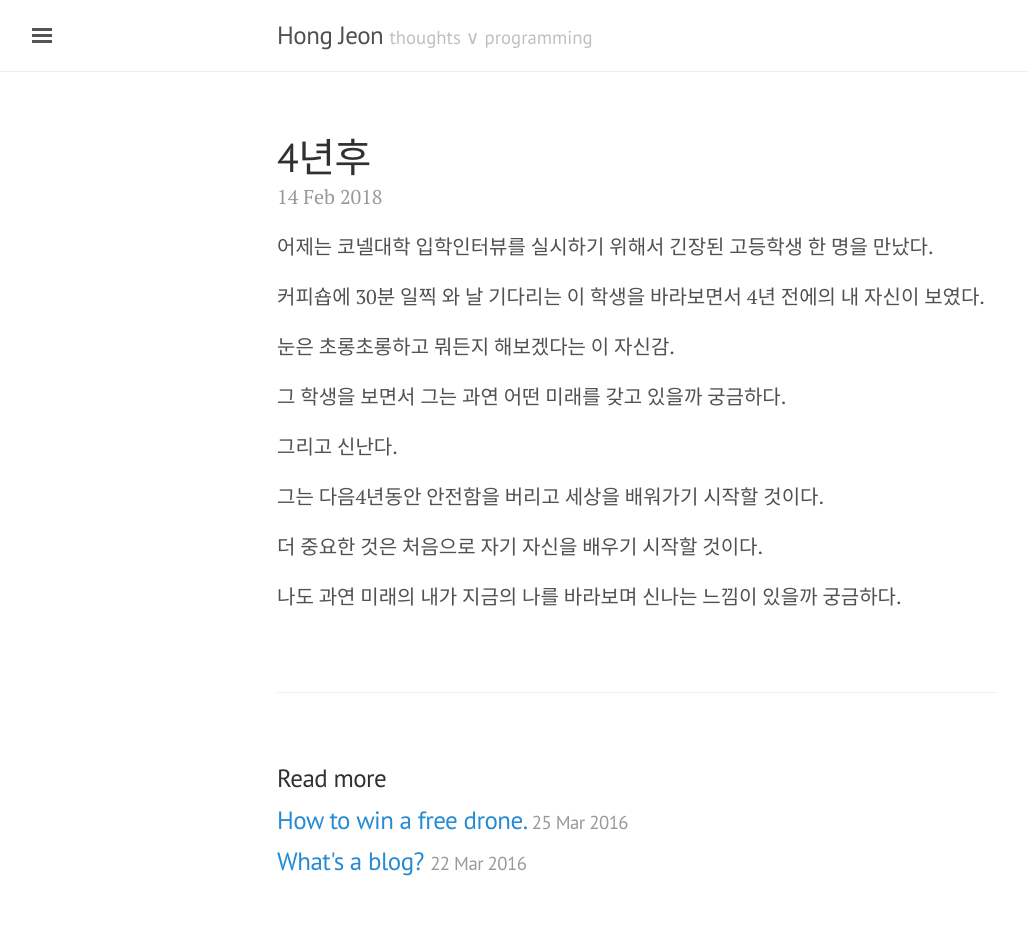
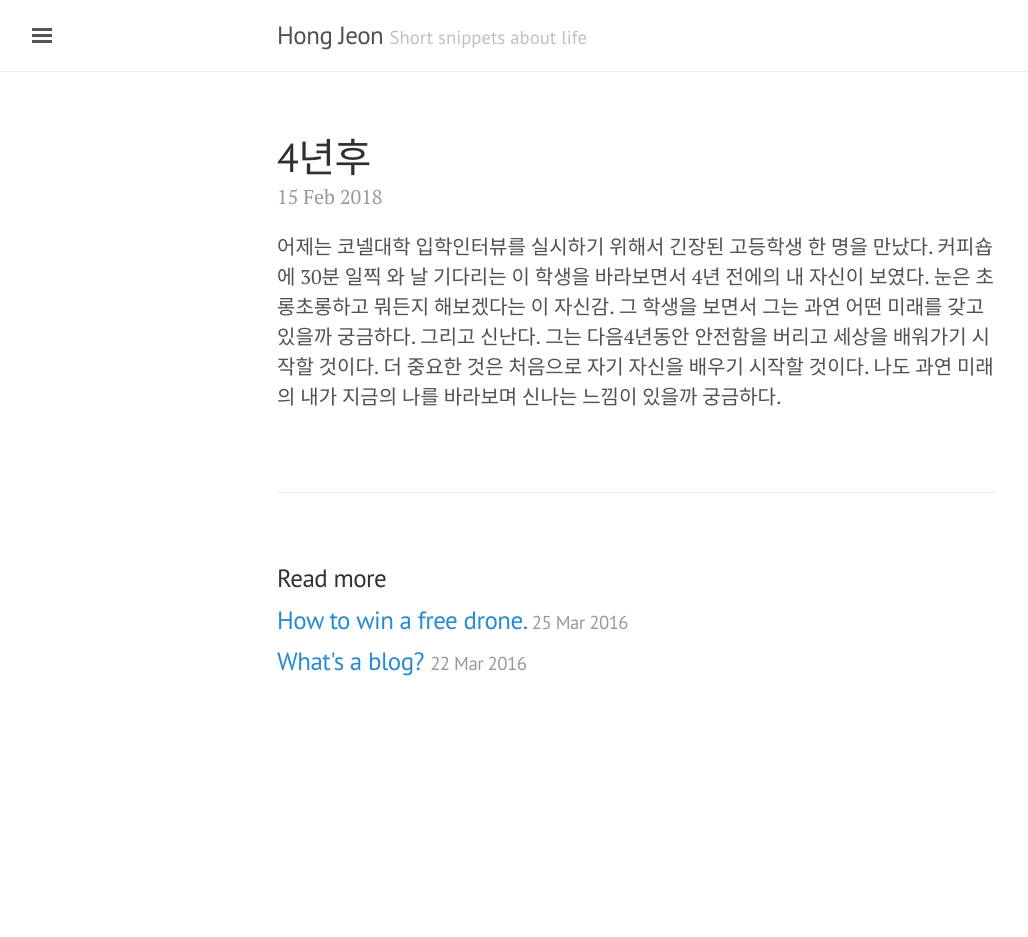
Before and after one commit to hongj77/hongj77.github.io, a Jekyll site: the page built from _posts/2018-02-15-four-years-later.md, in a window 1280 px wide. Shown: the whole page, without its empty margins (3-1031 px from the left). Built offline with Jekyll 4.4.1, drawn with Linux system fonts in a browser that asks for light colours; comment, search, counter and statistics services are not loaded; after the commit the page ends 900 px from its top, so only the background shows below that.

Commit message:
update tagline

```diff
--- a/_config.yml
+++ b/_config.yml
@@ -6,7 +6,7 @@ highlighter: pygments
 
 # Setup
 title:               Hong Jeon
-tagline:             'thoughts &or; programming'
+tagline:             'Short snippets about life'
 description:         ""
 url:                 http://hongjeon.com
 baseurl:             ""
```
Also changed, not shown: _posts/2018-02-15-four-years-later.md (renamed from _posts/2018-02-14-four-years-later.md, +1 -7 lines).
